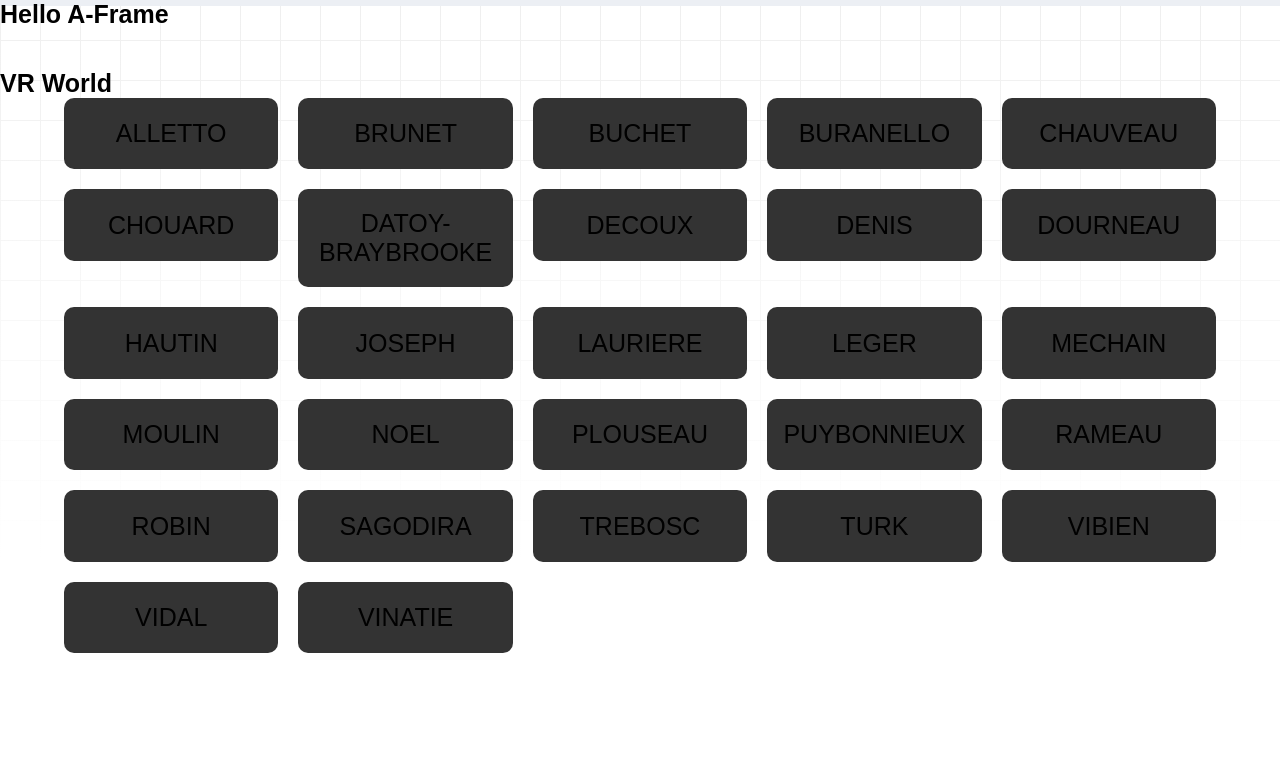
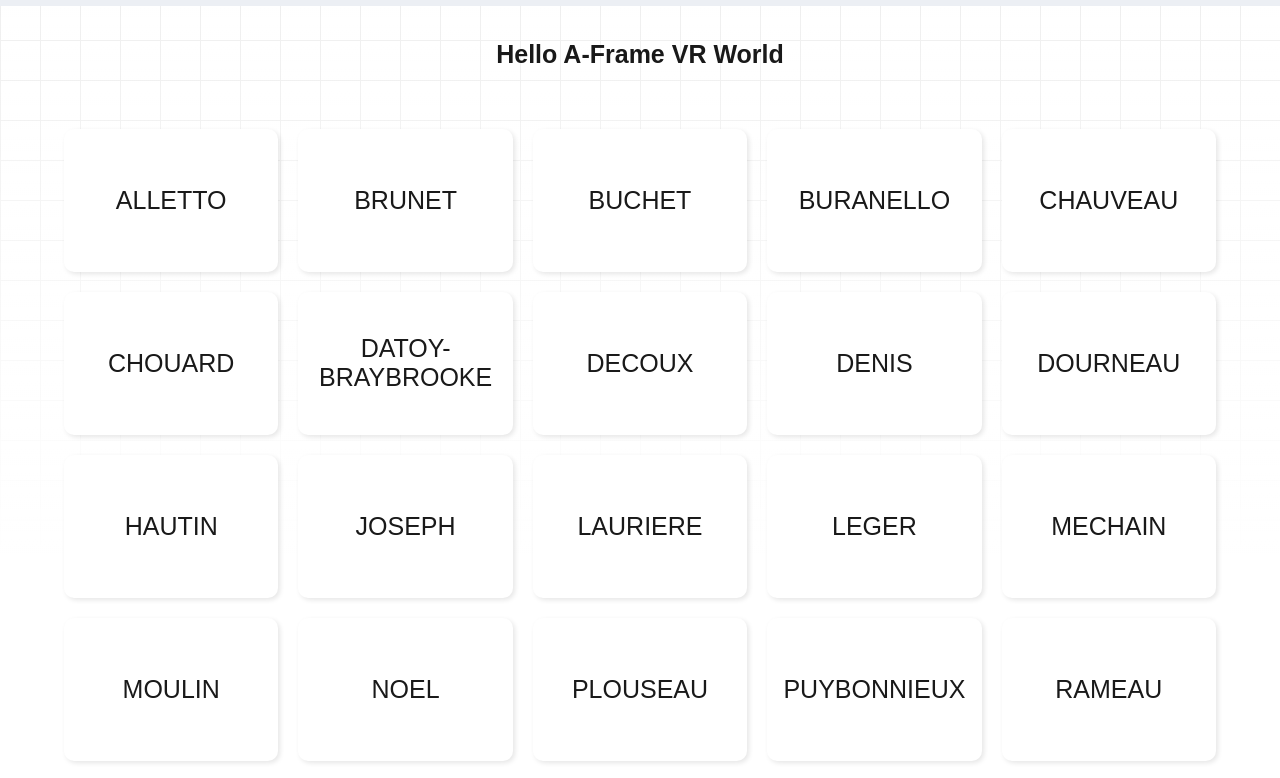
Before and after one commit to denis-springinsfeld/BUT3_S6, a plain HTML site: page index.html in a window 1280 px wide. Shown: the top 778 px of the page. Drawn offline with Linux system fonts and the light colour scheme.

Commit message:
Update index.html

```diff
--- a/index.html
+++ b/index.html
@@ -5,6 +5,9 @@
     <meta name="viewport" content="width=device-width, initial-scale=1.0" />
     <title>Document</title>
     <style>
+      :root {
+        --clr-txt: #191919;
+      }
       * {
         margin: 0;
         padding: 0;
@@ -15,8 +18,8 @@
 
       body {
         min-height: 100vh;
-        background-color: rgb(81, 81, 81);
-        color: #000;
+        padding: 2rem;
+        color: var(--clr-txt);
         background: linear-gradient(
             #eceff4,
             #eceff4 6px,
@@ -48,7 +51,8 @@
       }
 
       h1 {
-        margin-bottom: 2rem;
+        margin-bottom: 3rem;
+        text-align: center;
       }
 
       ul {
@@ -70,17 +74,24 @@
         display: flex;
         justify-content: center;
         align-items: center;
-        aspect-ratio: 3/1;
-        background-color: rgb(51, 51, 51);
+        aspect-ratio: 3/2;
         padding: 1rem;
+        background-color: #fff;
+
+        box-shadow: 2px 2px 5px rgba(0, 0, 0, 0.1);
         border-radius: 0.5rem;
         text-align: center;
+      }
+
+      .card:hover {
+        transform: scale(1.05);
+        transition: transform 0.3s;
       }
     </style>
   </head>
   <body>
     <div>
-      <h1>Hello A-Frame</h1>
+      <h1>Hello A-Frame VR World</h1>
       <div class="container">
         <!--  <h2>Exemples</h2>
         <nav class="nav">
@@ -115,7 +126,6 @@
           </ul>
         </nav>
       -->
-        <h2>VR World</h2>
 
         <nav class="nav">
           <ul class="cards">
```
Lines whose indentation alone changed are shown as unchanged.
